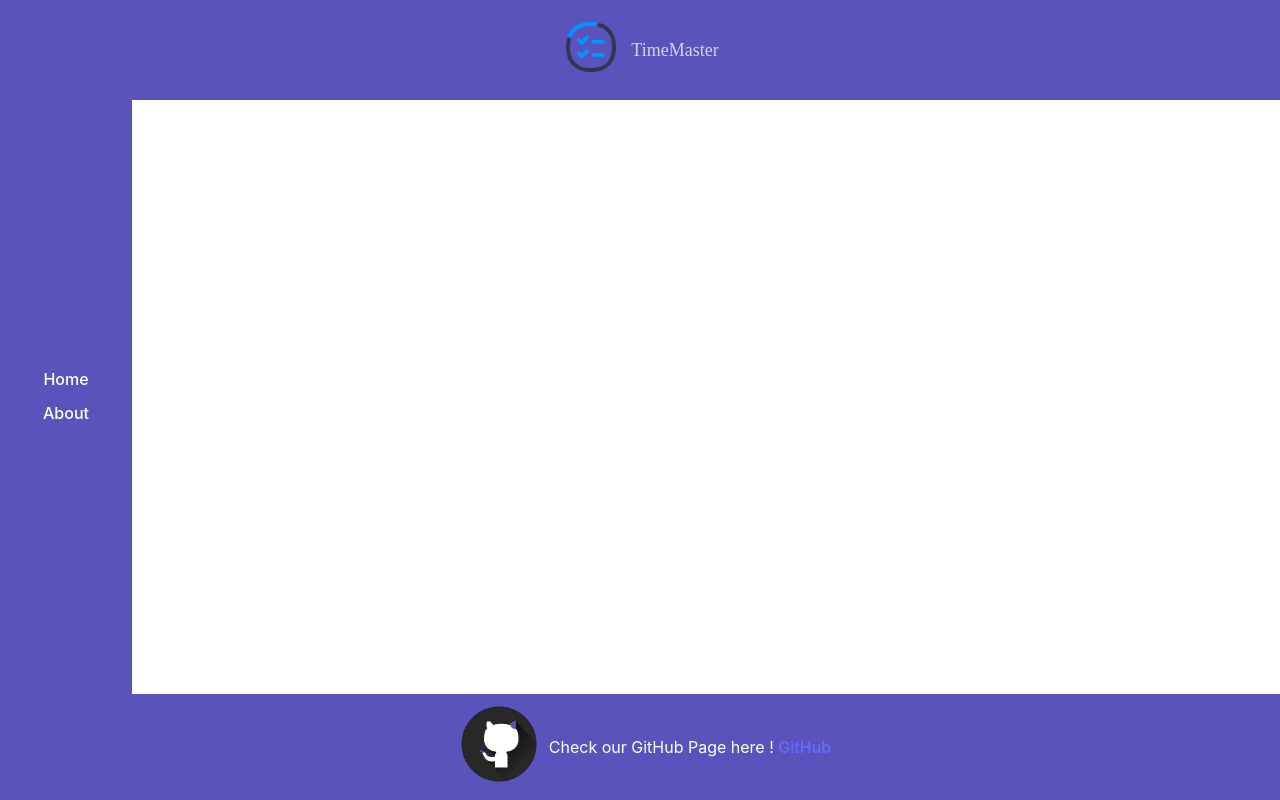
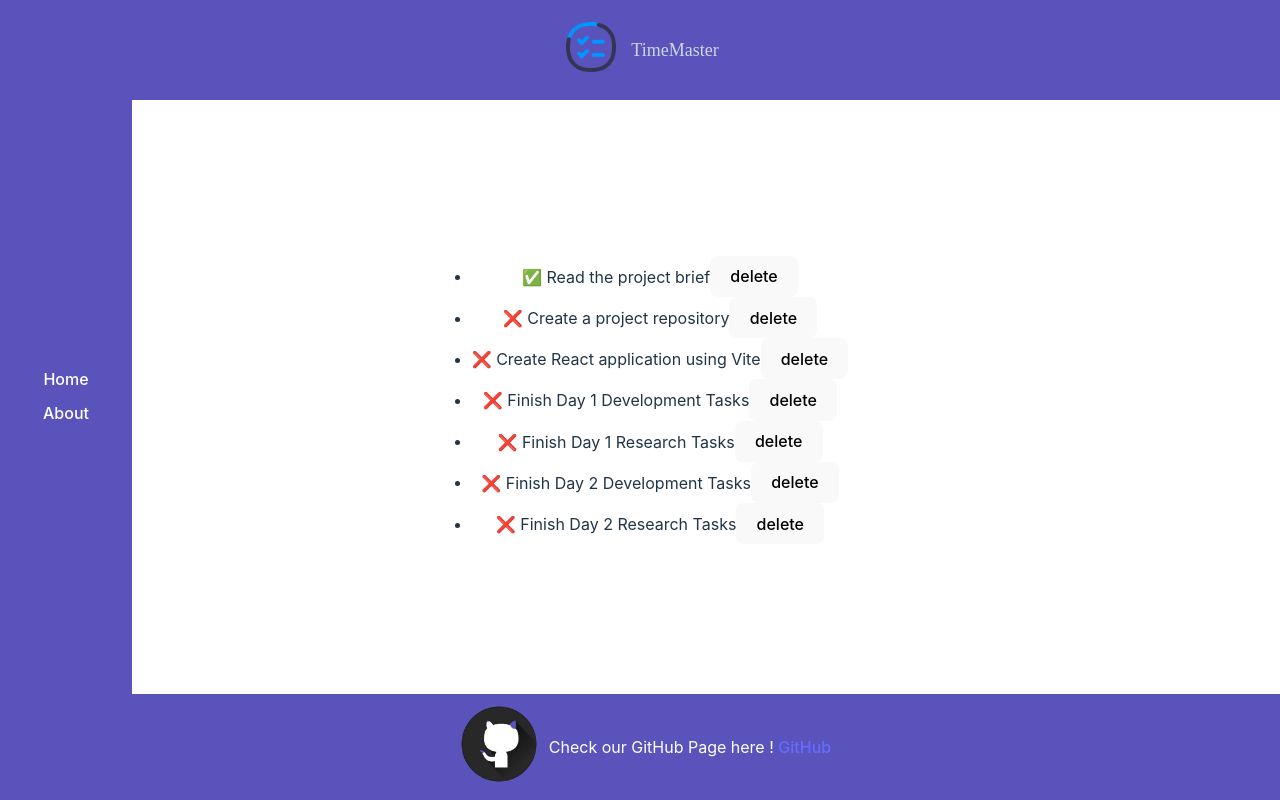
Before and after one commit to Saeideh-Bahadoran/ReactToDoApp, a React (Vite) app: page / in a window 1280 px wide. Built offline with nearby package versions, Linux system fonts and the light colour scheme.

Commit message:
Day2 Done

```diff
--- a/package.json
+++ b/package.json
@@ -12,7 +12,8 @@
   "dependencies": {
     "dotenv": "^16.4.5",
     "react": "^18.2.0",
-    "react-dom": "^18.2.0"
+    "react-dom": "^18.2.0",
+    "uuid": "^9.0.1"
   },
   "devDependencies": {
     "@types/react": "^18.2.66",
--- a/src/App.jsx
+++ b/src/App.jsx
@@ -1,18 +1,27 @@
 import { useState } from "react";
 import "./App.css";
-import Navbar from "./Navbar";
-import Footer from "./Footer";
-import Sidebar from "./Sidebar";
+import Navbar from "./Components/Navbar";
+import Footer from "./Components/Footer";
+import Sidebar from "./Components/Sidebar";
+import TasksList from "./Components/TasksList";
 
 function App() {
+
+
   const [count, setCount] = useState(0);
   // comment
+
   return (
     <div>
       <Navbar />
       <Sidebar />
       <Footer />
+      <TasksList/>
+
+
     </div>
+
+
   );
 }
 
--- a/src/Footer.jsx
+++ b/src/Components/Footer.jsx
@@ -1,6 +1,6 @@
 // Footer.jsx
 import React from "react";
-import footerImage from "./assets/githubIcon.png";
+import footerImage from "../assets/githubIcon.png";
 const Footer = () => {
   return (
     <footer className="footer">
--- /dev/null
+++ b/src/Components/ListItem.jsx
@@ -0,0 +1,16 @@
+import tasksData from '../tasks.json';
+import { useState } from 'react';
+
+const ListItem = ({ currentTask, remove }) => {
+
+    return (
+        // <li>{currentTask.task}</li>
+
+        <li>
+            {currentTask.completed ? "✅  " + currentTask.task : "❌  " + currentTask.task}
+            <button type='button' onClick={() => remove(currentTask)}>delete</button>
+        </li>
+
+    );
+};
+export default ListItem;
--- a/src/Navbar.jsx
+++ b/src/Components/Navbar.jsx
@@ -1,5 +1,5 @@
 
-import IconLogo from "./assets/todo-icon.png"
+import IconLogo from "../assets/todo-icon.png"
 function Navbar(){
     return(
         <nav className="navbar">
--- /dev/null
+++ b/src/Components/TasksList.jsx
@@ -0,0 +1,30 @@
+
+import tasksData from '../tasks.json';
+import { useState } from 'react';
+import ListItem from './ListItem';
+
+const TasksList = () => {
+  const [tasks, setTasks] = useState(tasksData)
+
+  function removeItem(item) {
+    setTasks(() => tasks.filter((i) => i.task !== item.task))
+  }
+
+  return (
+    <>
+
+      <ul>
+        {tasks.map(item =>
+          <div key={item.task}>
+            <ListItem currentTask={item} remove={(item)=>removeItem(item)}/>
+
+          </div>
+
+        )}
+      </ul>
+
+    </>
+
+  );
+};
+export default TasksList;
--- /dev/null
+++ b/src/tasks.json
@@ -0,0 +1,9 @@
+[
+  { "task": "Read the project brief", "completed": true},
+  { "task": "Create a project repository", "completed": false},
+  { "task": "Create React application using Vite", "completed": false},
+  { "task": "Finish Day 1 Development Tasks", "completed": false},
+  { "task": "Finish Day 1 Research Tasks", "completed": false},
+  { "task": "Finish Day 2 Development Tasks", "completed": false},
+  { "task": "Finish Day 2 Research Tasks", "completed": false}
+]
```
Also changed, not shown: src/Components/Sidebar.jsx (renamed from src/Sidebar.jsx), 1 other file (tests, documents, lock files or other folders).
